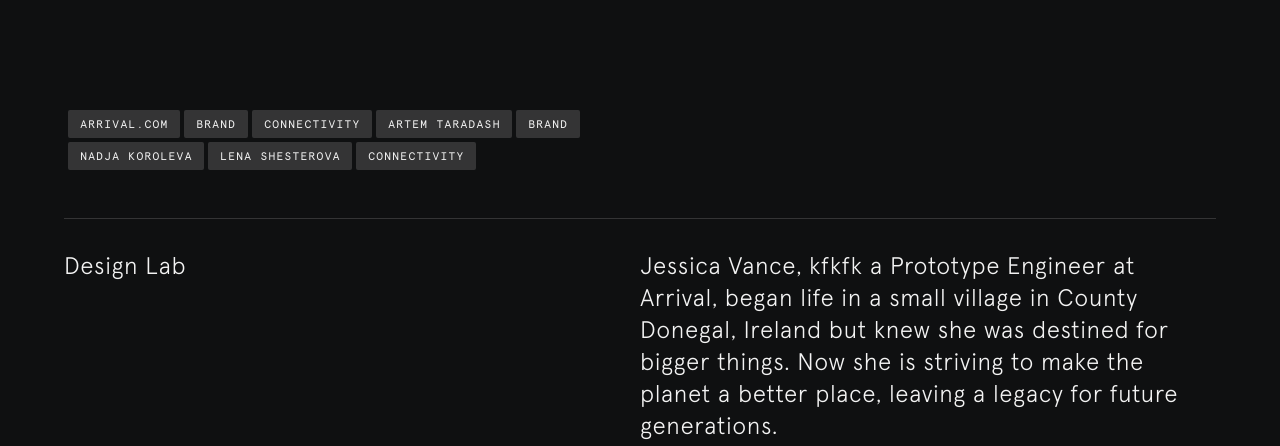
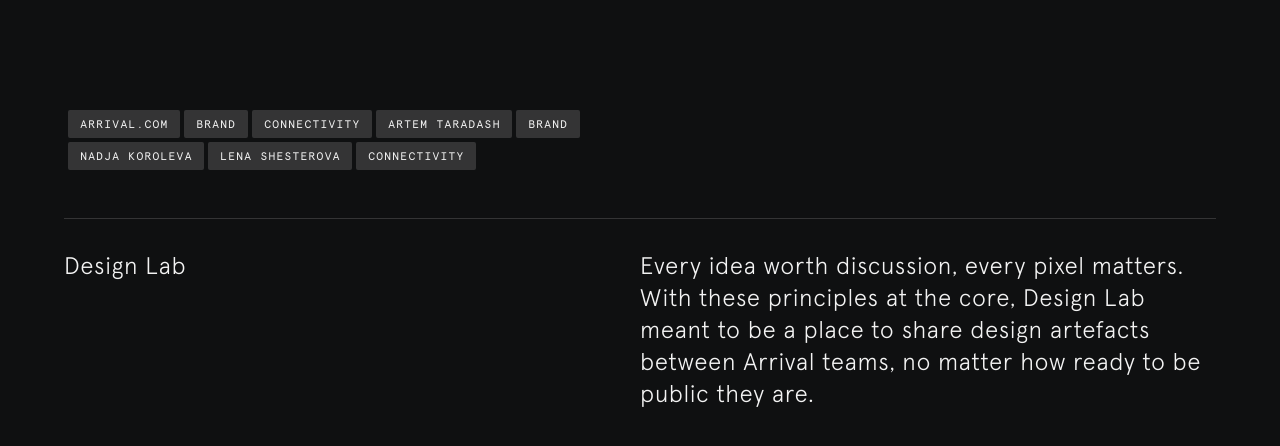
Before and after one commit to Nadjakoroleva/lab, a Gatsby site: page / in a window 1280 px wide. Shown: the part 386-832 px from the top of the page. Built offline with nearby package versions, Linux system fonts and the light colour scheme; Gatsby itself is replaced by a stand-in of ours; a web font is replaced by a local one.

Commit message:
store / wip

```diff
--- a/src/components/cardWithImage.js
+++ b/src/components/cardWithImage.js
@@ -1,6 +1,7 @@
-import React, { useEffect, useState, useRef } from 'react';
+import React, { useEffect, useState, useRef, useContext } from 'react';
 import styled, { keyframes, css } from 'styled-components';
 import ExpendedCards from './expendedCard';
+import { store } from './store.js';
 
 const blur = keyframes`
 from {
@@ -145,9 +146,20 @@ const Modal = styled.div``;
 
 const Card = ({}) => {
   const [isClicked, setIsClicked] = useState(false);
+  const globalState = useContext(store);
+  const { dispatch, state } = globalState;
+  // const [isCardClicked, setIsCardClicked] = useState(state);
+
+  // useEffect(() => {
+  //   dispatch({ type: 'IS_CARD_CLICKED' });
+  // }, []);
+  console.log('CardInnerGlobalState', globalState.state);
+  // console.log('isCardClicked', isCardClicked.isClicked);
 
   const handleClick = () => {
     setIsClicked(true);
+    dispatch({ type: 'IS_CARD_CLICKED' });
+    // setIsCardClicked(true);
   };
 
   const closeCards = () => {
--- /dev/null
+++ b/src/components/store.js
@@ -0,0 +1,24 @@
+import React, { createContext, useReducer } from 'react';
+
+const initialState = {
+  isClicked: false,
+};
+const store = createContext(initialState);
+const { Provider } = store;
+
+const StateProvider = ({ children }) => {
+  const [state, dispatch] = useReducer((state, action) => {
+    switch (action.type) {
+      case 'IS_CARD_CLICKED':
+        return {
+          isClicked: true,
+        };
+      default:
+        return state;
+    }
+  }, initialState);
+
+  return <Provider value={{ state, dispatch }}>{children}</Provider>;
+};
+
+export { store, StateProvider };
--- a/src/pages/index.js
+++ b/src/pages/index.js
@@ -1,4 +1,10 @@
-import React, { useEffect, useState, useRef } from 'react';
+import React, {
+  useEffect,
+  useState,
+  useRef,
+  useReducer,
+  useContext,
+} from 'react';
 import styled, { createGlobalStyle } from 'styled-components';
 
 import { GlobalStyle } from '../components/globalStyle';
@@ -12,6 +18,8 @@ import VideoSrc2 from '../assets/2.mp4';
 import VideoSrc3 from '../assets/3.mp4';
 import VideoSrc5 from '../assets/5.mp4';
 import '../components/fonts.css';
+import { StateProvider } from '../components/store.js';
+import { store } from '../components/store.js';
 
 const Container = styled.div`
   color: #f3f3f3;
@@ -121,8 +129,15 @@ const Footer = styled.div`
 `;
 
 const IndexPage = () => {
+  const globalState = useContext(store);
+  const { dispatch, state } = globalState;
+  // const [isCardClicked, setIsCardClicked] = useState(state);
+
+  console.log('mainPage', globalState);
+
   return (
     <>
+      <StateProvider>
         <GlobalStyle />
         <Container>
           <Nav>
@@ -175,10 +190,10 @@ const IndexPage = () => {
           <Desc>
             <H2>Design Lab</H2>
             <H2>
-            Jessica Vance, kfkfk a Prototype Engineer at Arrival, began life in
-            a small village in County Donegal, Ireland but knew she was destined
-            for bigger things. Now she is striving to make the planet a better
-            place, leaving a legacy for future generations.
+              Every idea worth discussion, every pixel matters. With these
+              principles at the core, Design Lab meant to be a place to share
+              design artefacts between Arrival teams, no matter how ready to be
+              public they are.
             </H2>
           </Desc>
         </Container>
@@ -198,6 +213,7 @@ const IndexPage = () => {
         </CardContainer>
 
         <Footer />
+      </StateProvider>
     </>
   );
 };
```
Lines whose indentation alone changed are shown as unchanged.
